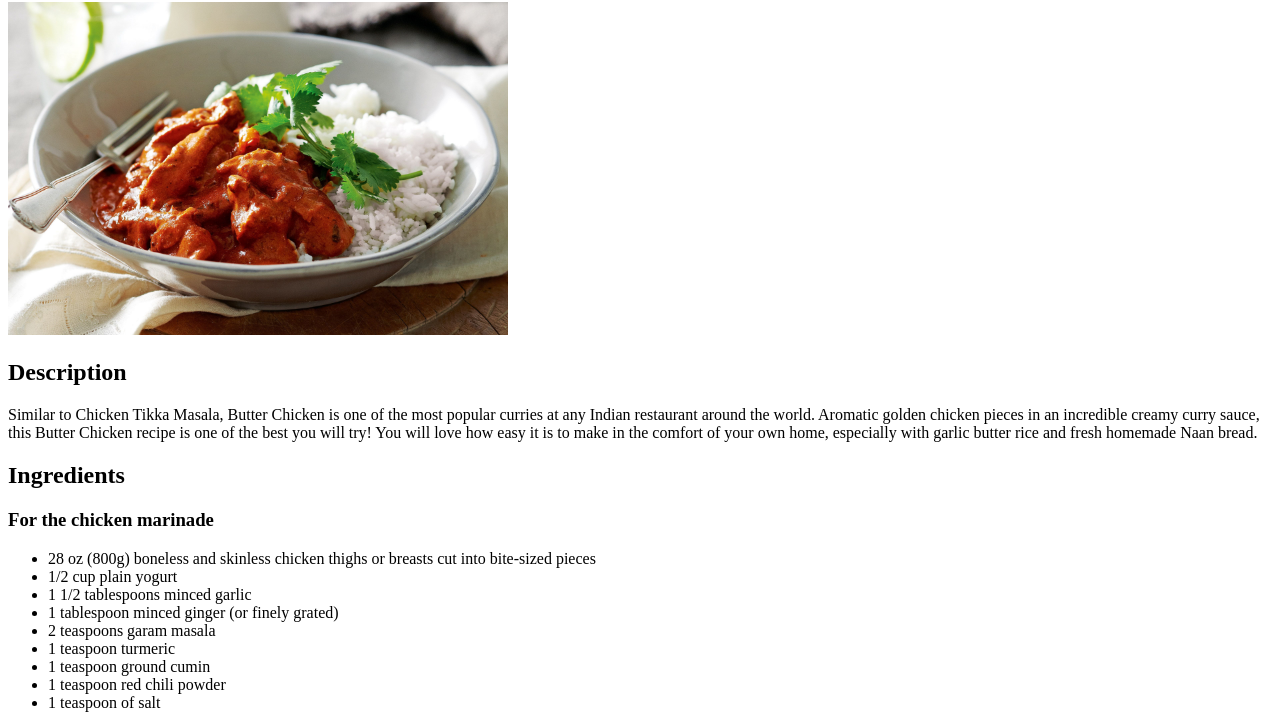
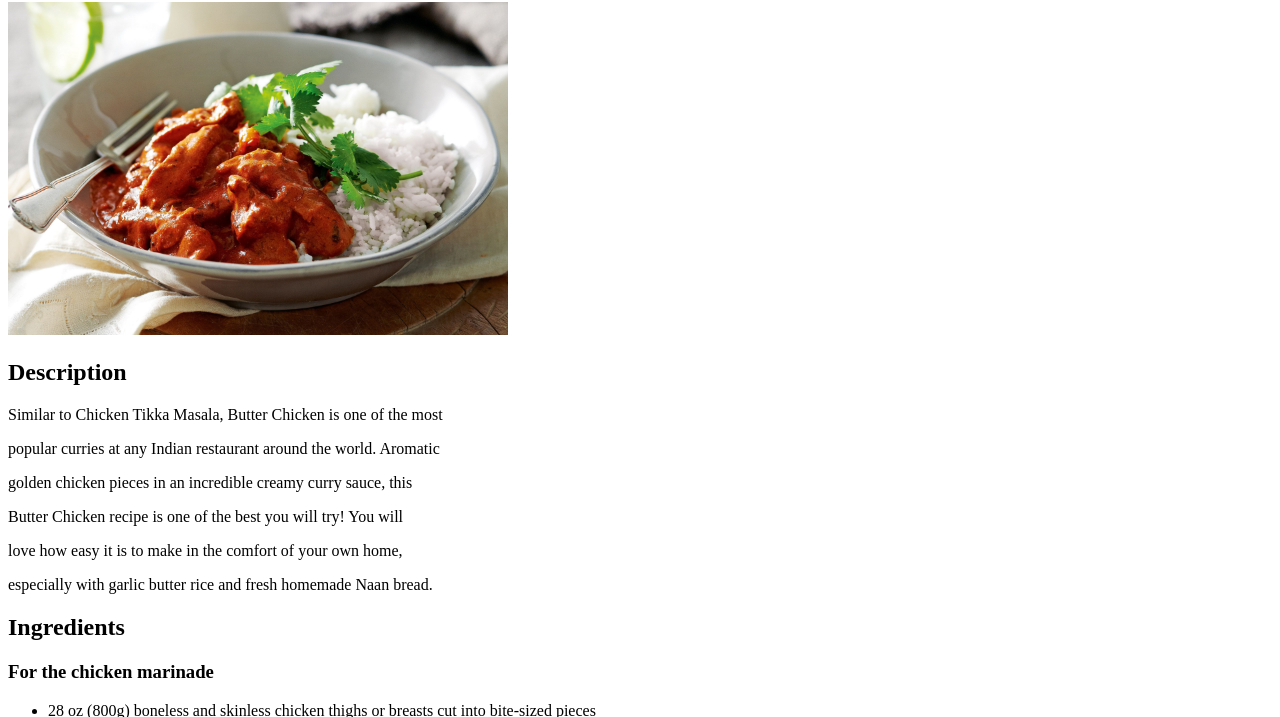
Before and after one commit to CabeLovlie/odin-recipes, a plain HTML site: page recipes/butterChicken.html in a window 1280 px wide. Shown: the part 78-795 px from the top of the page. Drawn offline with Linux system fonts and the light colour scheme.

Commit message:
Updates page styles, and adds return to home link
This commit updates the style of the description text, and adds
a return to home link on each recipe page.

```diff
--- a/recipes/butterChicken.html
+++ b/recipes/butterChicken.html
@@ -14,14 +14,12 @@
 
     <h2>Description</h2>
 
-    <p2>
-      Similar to Chicken Tikka Masala, Butter Chicken is one of the most
-      popular curries at any Indian restaurant around the world. Aromatic
-      golden chicken pieces in an incredible creamy curry sauce, this
-      Butter Chicken recipe is one of the best you will try! You will
-      love how easy it is to make in the comfort of your own home,
-      especially with garlic butter rice and fresh homemade Naan bread.
-    </p2>
+    <p>Similar to Chicken Tikka Masala, Butter Chicken is one of the most</p>
+    <p>popular curries at any Indian restaurant around the world. Aromatic</p>
+    <p>golden chicken pieces in an incredible creamy curry sauce, this</p>
+    <p>Butter Chicken recipe is one of the best you will try! You will</p>
+    <p>love how easy it is to make in the comfort of your own home,</p>
+    <p>especially with garlic butter rice and fresh homemade Naan bread.</p>
 
     <h2>Ingredients</h2>
 
@@ -106,5 +104,7 @@
         butter rice and fresh homemade Naan bread!
       </li>
     </ol>
+
+    <a href="../index.html">Return to main page</a>
   </body>
 </html>
```
Also changed, not shown: recipes/moroccanChicken.html (+5 -5 lines), recipes/shakshuka.html (+6 -7 lines).
